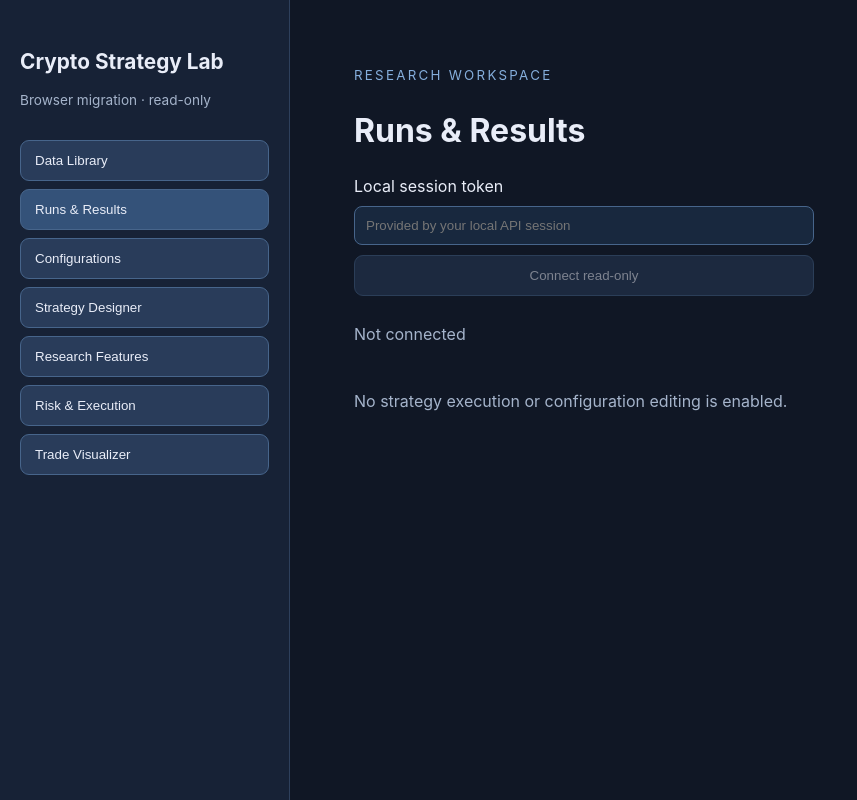
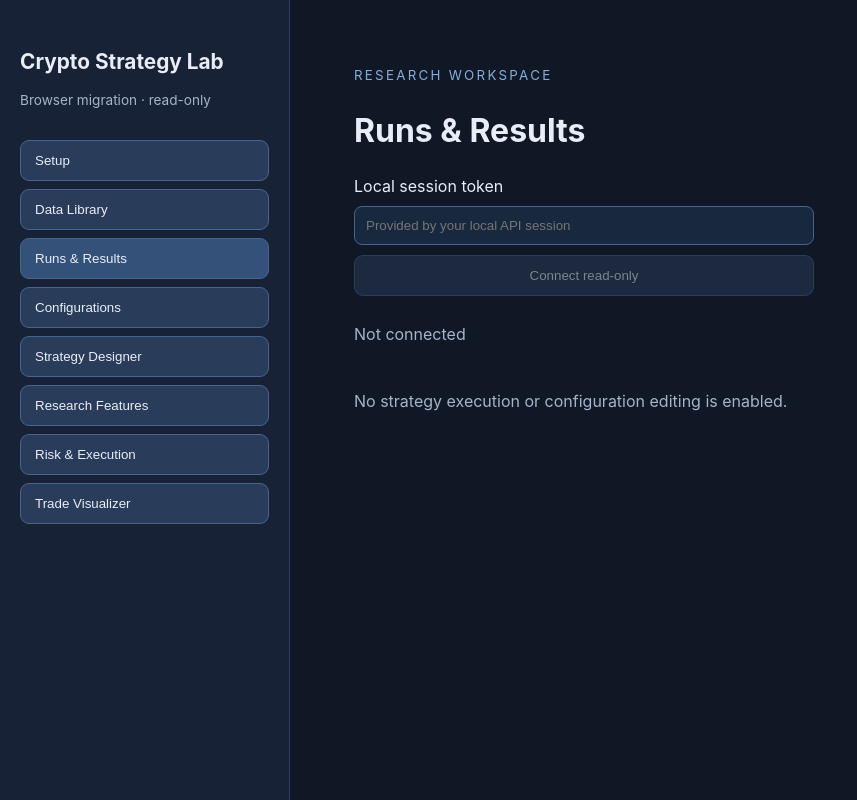
Before and after one commit to Thashitharan27/Crypto-Strategy-Lab, a React (Vite) app in the folder browser_ui/: page / in a window 1280 px wide. Shown: the whole page, without its empty margins (0-857 px from the left). Built offline with nearby package versions, Linux system fonts and the light colour scheme.

Commit message:
feat: expose read-only saved run Setup using existing config snapshot

```diff
--- a/browser_ui/src/main.tsx
+++ b/browser_ui/src/main.tsx
@@ -3,7 +3,7 @@ import { createRoot } from "react-dom/client";
 import { getReadOnly, openVerifiedVisualizer, type Health, type Symbols } from "./api";
 import "./style.css";
 
-const sections = ["Data Library", "Runs & Results", "Configurations", "Strategy Designer", "Research Features", "Risk & Execution", "Trade Visualizer"] as const;
+const sections = ["Setup", "Data Library", "Runs & Results", "Configurations", "Strategy Designer", "Research Features", "Risk & Execution", "Trade Visualizer"] as const;
 type Section = (typeof sections)[number];
 type CoverageRecord = {symbol?: string; dataset?: string; interval?: string | null; state?: string; archive_count?: number; first_period?: string | null; last_period?: string | null};
 type StrategyCapability = {
@@ -193,6 +193,16 @@ function App() {
         <button type="button" onClick={() => void connect()} disabled={!token}>Connect read-only</button>
         <p role="status">{message}</p>
       </div>
+      {section === "Setup" && connected && <div className="connection">
+        <h3>Saved run setup (read-only)</h3>
+        <p>Setup is owned by the validated Python configuration. Inspect a saved configuration in Configurations to review its existing data settings here; no independent browser defaults are applied.</p>
+        {!configDetails && <p>No configuration selected. Open Configurations and inspect a saved configuration first.</p>}
+        {configDetails && Object.prototype.hasOwnProperty.call(configDetails, "data") &&
+          <pre aria-label="Saved run data configuration" style={{whiteSpace: "pre-wrap", overflowWrap: "anywhere", maxHeight: "24rem", overflowY: "auto"}}>{JSON.stringify(configDetails.data, null, 2)}</pre>}
+        {configDetails && !Object.prototype.hasOwnProperty.call(configDetails, "data") &&
+          <p>No data section is present in this validated configuration snapshot.</p>}
+        <p>Setup cannot be edited or applied from the browser.</p>
+      </div>}
       {section === "Configurations" && connected && <div className="connection">
         <label htmlFor="config-id">Saved configuration ID</label>
         <input id="config-id" value={configId} onChange={e => { ++configRequest.current; setConfigId(e.target.value); setConfigSummary(null); setConfigDetails(null); setConfigSection(""); setConfigError(""); }} placeholder="Configuration filename without .json" />
```
